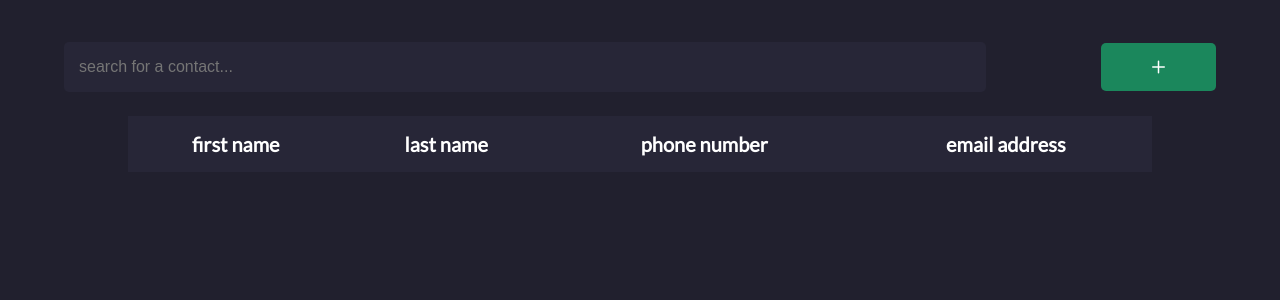
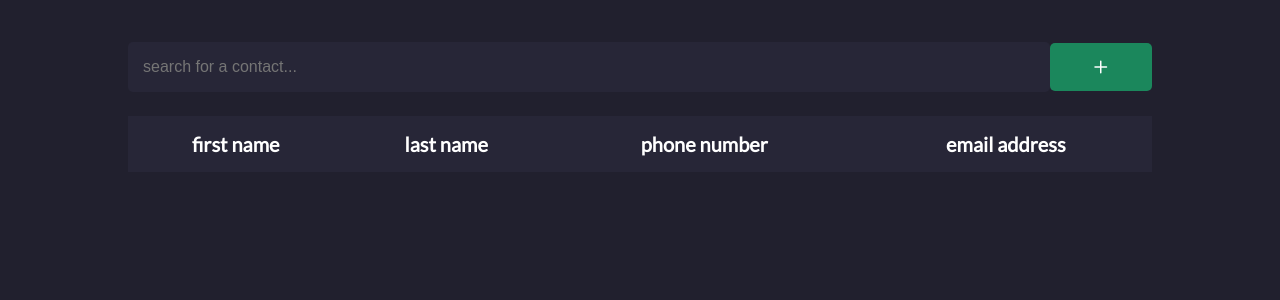
Before and after one commit to ajfuto/ContactApp, a PHP site: page /contacts.html in a window 1280 px wide. Shown: the part 59-359 px from the top of the page. Run offline with PHP 8.4, Linux system fonts and the light colour scheme; lists and menus that the app fills with data are empty; some libraries are stand-ins or nearby versions.

Commit message:
My bad changed wrong variable

```diff
--- a/css/contacts.css
+++ b/css/contacts.css
@@ -390,7 +390,7 @@ body {
 {
     margin: auto;
     margin-top: 2rem;
-    width: 90%;
+    width: 80%;
     display: flex;
     align-items: center;
     justify-content: space-between;
@@ -409,7 +409,7 @@ body {
 }
 
 .searchContactClass input {
-    width: 80%;
+    width: 90%;
     float: left;
     padding: 16px 0;
     color: var(--text-color);
```
